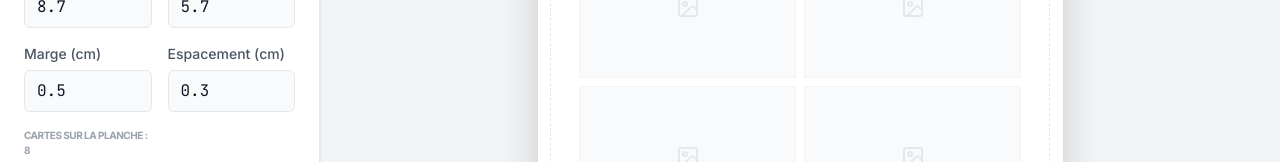
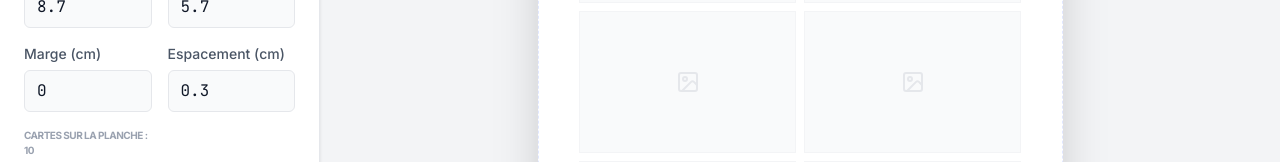
Before and after one commit to Damien-001/Carte-, a React (Vite) app: page / in a window 1280 px wide. Shown: the part 168-330 px from the top of the page. Built offline with nearby package versions, Linux system fonts and the light colour scheme.

Commit message:
Fix layout to exactly 10 cards (2x5) on A4 - remove vertical margin

```diff
--- a/src/App.tsx
+++ b/src/App.tsx
@@ -19,12 +19,13 @@ const A4_HEIGHT = 297;
 export default function App() {
   const [image, setImage] = useState<string | null>(null);
   // Internal values are in mm; UI displays cm (÷10)
-  // +1mm bleed on each side: 85+2=87mm wide, 55+2=57mm tall
-  // 2 cols × 5 rows = 10 cards on A4 (210×297mm)
+  // +1mm bleed on each side: 87mm wide, 57mm tall
+  // 2 cols × 5 rows = 10 cards on A4
+  // 2×87 + 1×3 = 177mm wide (centred) | 5×57 + 4×3 = 297mm tall (no vertical margin)
   const [settings, setSettings] = useState<CardSettings>({
-    width: 87,   // 8.7 cm (8.5 + 0.1 bleed each side)
-    height: 57,  // 5.7 cm (5.5 + 0.1 bleed each side)
-    margin: 5,   // 0.5 cm
+    width: 87,   // 8.7 cm
+    height: 57,  // 5.7 cm
+    margin: 0,   // 0 cm — no margin needed to fit 5 rows
     spacing: 3,  // 0.3 cm
     showCropMarks: true,
   });
```
